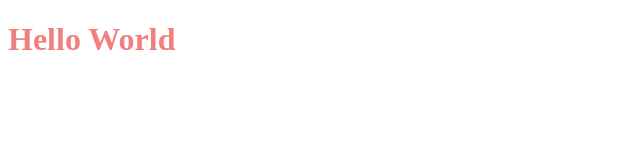
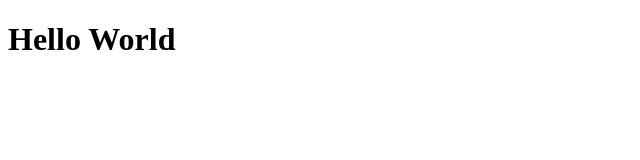
Before and after one commit to seowoo96-1539172/seowoo96-1539172.github.io, a plain HTML site: page index.html in a window 1280 px wide. Shown: the whole page, without its empty margins (0-640 px from the left). Drawn offline with Linux system fonts and the light colour scheme.

Commit message:
helloworld

```diff
--- a/index.html
+++ b/index.html
@@ -4,6 +4,6 @@
         <title>Hello World</title>
     </head>
     <body>
-        <h1 style= "color:#F08080;">Hello World<h/h1>
+        <h1>Hello World<h/h1>
     </body>
 </html>
```
